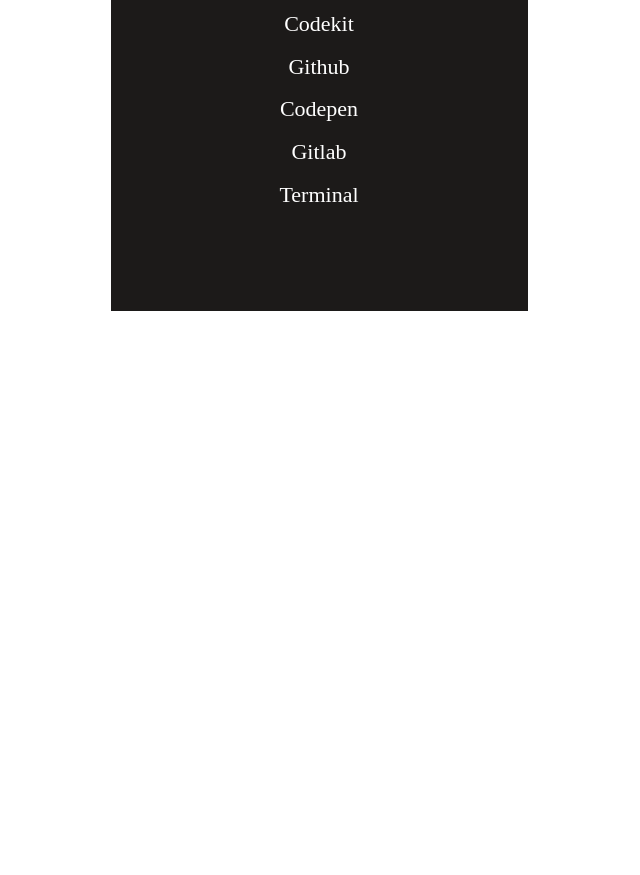
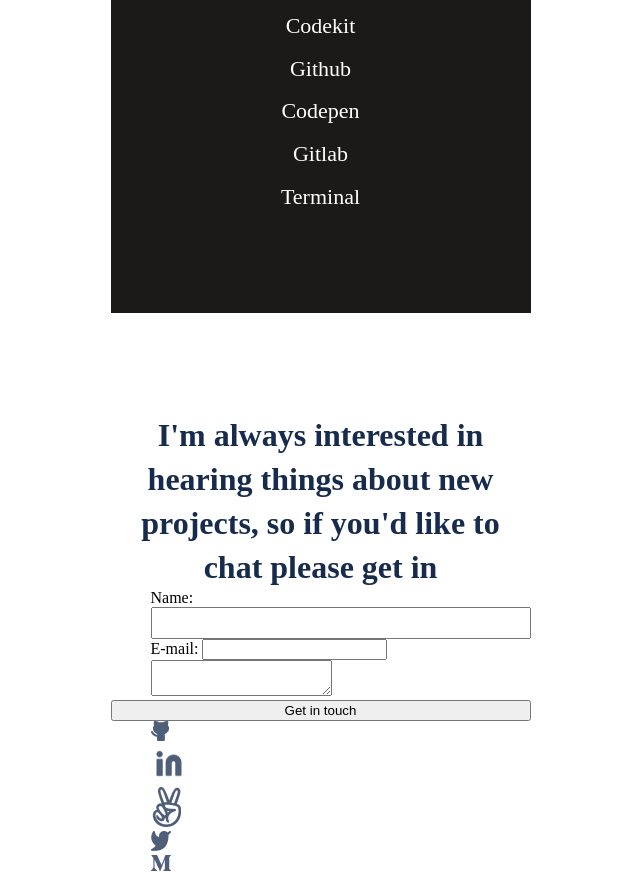
Before and after one commit to HansZizold/Portfolio, a plain HTML site: page index.html in a window 1280 px wide. Shown: the part 5555-6430 px from the top of the page, without its empty margins (321-961 px from the left). Before the commit the page ends 5866 px from the top, so only its background shows below. Drawn offline with Linux system fonts and the light colour scheme.

Commit message:
Add html and css form

```diff
--- a/index.html
+++ b/index.html
@@ -129,6 +129,7 @@
                     <img class="vin1" src="images/rhombus.png" alt="rhombus">
                     <p class="langs3">Language
                 </div>
+
                 <ul class="langs4">
                     <li>Javascript</li>
                     <li>Ruby</li>
@@ -140,6 +141,7 @@
                     <img class="vin1" src="images/square.png" alt="square">
                     <p class="langs3">Frameworks
                 </div>
+
                 <ul class="langs4">
                     <li>Bootstrap</li>
                     <li>Ruby on Rails</li>
@@ -152,6 +154,7 @@
                     <img class="vin1" src="images/circle.png" alt="circle">
                     <p class="langs3">Skills
                 </div>
+
                 <ul class="langs4">
                     <li>Codekit</li>
                     <li>Github</li>
@@ -161,6 +164,37 @@
                 </ul>
             </div>
         </section>
+
+        <section >
+            <div class="seventh-container">
+                <h3 class="always">I'm always interested in hearing things about new projects, so if you'd like to chat please get in</h3>
+                <form action="#" method="post">
+                    <ul>
+                        <li>
+                            <label for="name">Name:</label>
+                            <input type="text" id="name" name="user_name">
+                        </li>
+                        <li>
+                            <label for="mail">E-mail:</label>
+                            <input type="email" id="mail" name="user_email">
+                        </li>
+                        <li>
+                            <label for="msg"></label>
+                            <textarea id="msg" name="user_message"></textarea>
+                        </li>
+                    </ul>
+                </form>
+                <button class="touch">Get in touch</button>
+                <ul class="images3">
+                    <li><img src="images/Cat2.png" alt="cat" class="img3"></li>
+                    <li><img src="images/instagram2.png" alt="instagram" class="img3"></li>
+                    <li><img src="images/hand2.png" alt="hand" class="img3"></li>
+                    <li><img src="images/twitter2.png" alt="twitter" class="img3"></li>
+                    <li><img src="images/eme2.png" alt="eme" class="img3"></li>
+                </ul>
+
+            </div>
+        </section>
     </main>
 </body>
 </html>
--- a/styles.css
+++ b/styles.css
@@ -308,3 +308,17 @@
   height: 24px;
   padding: 0 12px 0 0;
 }
+
+.seventh-container {
+  display: flex;
+  flex-direction: column;
+}
+
+.always {
+  font-size: 32px;
+  color: #172B4D;
+  font-weight: 700;
+  line-height: 44px;
+  text-align: center;
+  margin: 100px 0 0 0;
+}
```
Also changed, not shown: images/Cat2.png (added), images/eme2.png (added), images/hand2.png (added), images/instagram2.png (added), images/twitter2.png (added).
